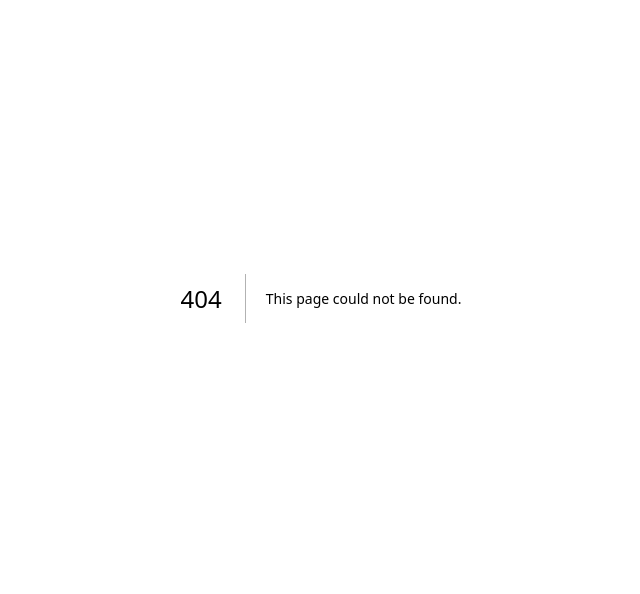
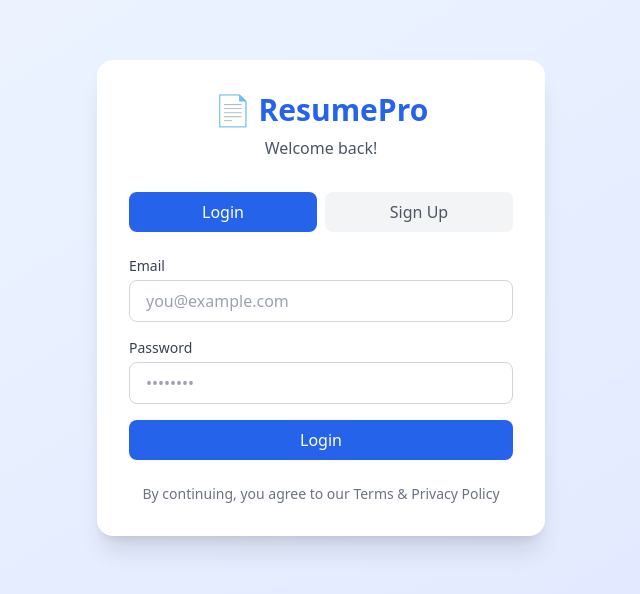
Before and after one commit to Shailendra76-sk/resume-builder, a Next.js app: page /login in a window 1280 px wide. Before the commit this address had no page. Shown: the part 102-696 px from the top of the page, without its empty margins (319-959 px from the left). Built offline with nearby package versions, Linux system fonts and the light colour scheme.

Commit message:
Create page.js

```diff
--- /dev/null
+++ b/app/login/page.js
@@ -0,0 +1,93 @@
+"use client";
+import { useState } from "react";
+import { useRouter } from "next/navigation";
+
+export default function LoginPage() {
+  const router = useRouter();
+  const [isLogin, setIsLogin] = useState(true);
+  const [email, setEmail] = useState("");
+  const [password, setPassword] = useState("");
+  const [name, setName] = useState("");
+
+  const handleSubmit = async (e) => {
+    e.preventDefault();
+    // आगे हम असली auth लगाएंगे, अभी demo है
+    if (email && password) {
+      localStorage.setItem("user", JSON.stringify({ email, name: name || email.split("@")[0] }));
+      router.push("/dashboard");
+    }
+  };
+
+  return (
+    <div className="min-h-screen flex items-center justify-center bg-gradient-to-br from-blue-50 to-indigo-100">
+      <div className="bg-white p-8 rounded-2xl shadow-xl w-full max-w-md">
+        <div className="text-center mb-8">
+          <h1 className="text-3xl font-bold text-blue-600">📄 ResumePro</h1>
+          <p className="text-gray-600 mt-2">{isLogin ? "Welcome back!" : "Create your account"}</p>
+        </div>
+
+        <div className="flex gap-2 mb-6">
+          <button
+            onClick={() => setIsLogin(true)}
+            className={`flex-1 py-2 rounded-lg font-medium ${isLogin ? "bg-blue-600 text-white" : "bg-gray-100 text-gray-600"}`}
+          >
+            Login
+          </button>
+          <button
+            onClick={() => setIsLogin(false)}
+            className={`flex-1 py-2 rounded-lg font-medium ${!isLogin ? "bg-blue-600 text-white" : "bg-gray-100 text-gray-600"}`}
+          >
+            Sign Up
+          </button>
+        </div>
+
+        <form onSubmit={handleSubmit} className="space-y-4">
+          {!isLogin && (
+            <div>
+              <label className="block text-sm font-medium text-gray-700 mb-1">Full Name</label>
+              <input
+                type="text"
+                value={name}
+                onChange={(e) => setName(e.target.value)}
+                className="w-full px-4 py-2 border border-gray-300 rounded-lg focus:ring-2 focus:ring-blue-500 focus:border-transparent"
+                placeholder="John Doe"
+              />
+            </div>
+          )}
+          <div>
+            <label className="block text-sm font-medium text-gray-700 mb-1">Email</label>
+            <input
+              type="email"
+              value={email}
+              onChange={(e) => setEmail(e.target.value)}
+              className="w-full px-4 py-2 border border-gray-300 rounded-lg focus:ring-2 focus:ring-blue-500 focus:border-transparent"
+              placeholder="you@example.com"
+              required
+            />
+          </div>
+          <div>
+            <label className="block text-sm font-medium text-gray-700 mb-1">Password</label>
+            <input
+              type="password"
+              value={password}
+              onChange={(e) => setPassword(e.target.value)}
+              className="w-full px-4 py-2 border border-gray-300 rounded-lg focus:ring-2 focus:ring-blue-500 focus:border-transparent"
+              placeholder="••••••••"
+              required
+            />
+          </div>
+          <button
+            type="submit"
+            className="w-full py-2 bg-blue-600 text-white rounded-lg font-medium hover:bg-blue-700 transition"
+          >
+            {isLogin ? "Login" : "Create Account"}
+          </button>
+        </form>
+
+        <div className="mt-6 text-center text-sm text-gray-500">
+          By continuing, you agree to our Terms & Privacy Policy
+        </div>
+      </div>
+    </div>
+  );
+}
```
